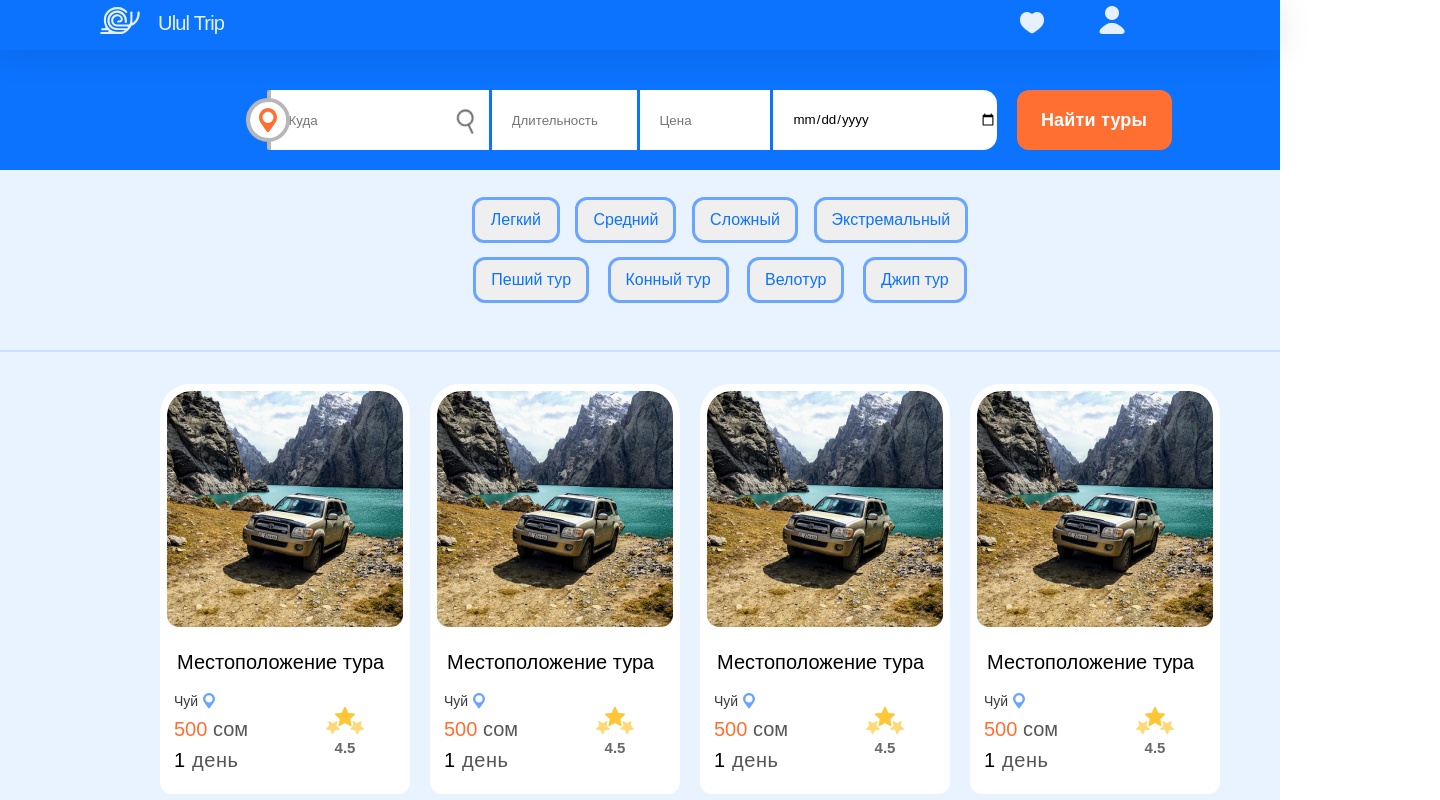
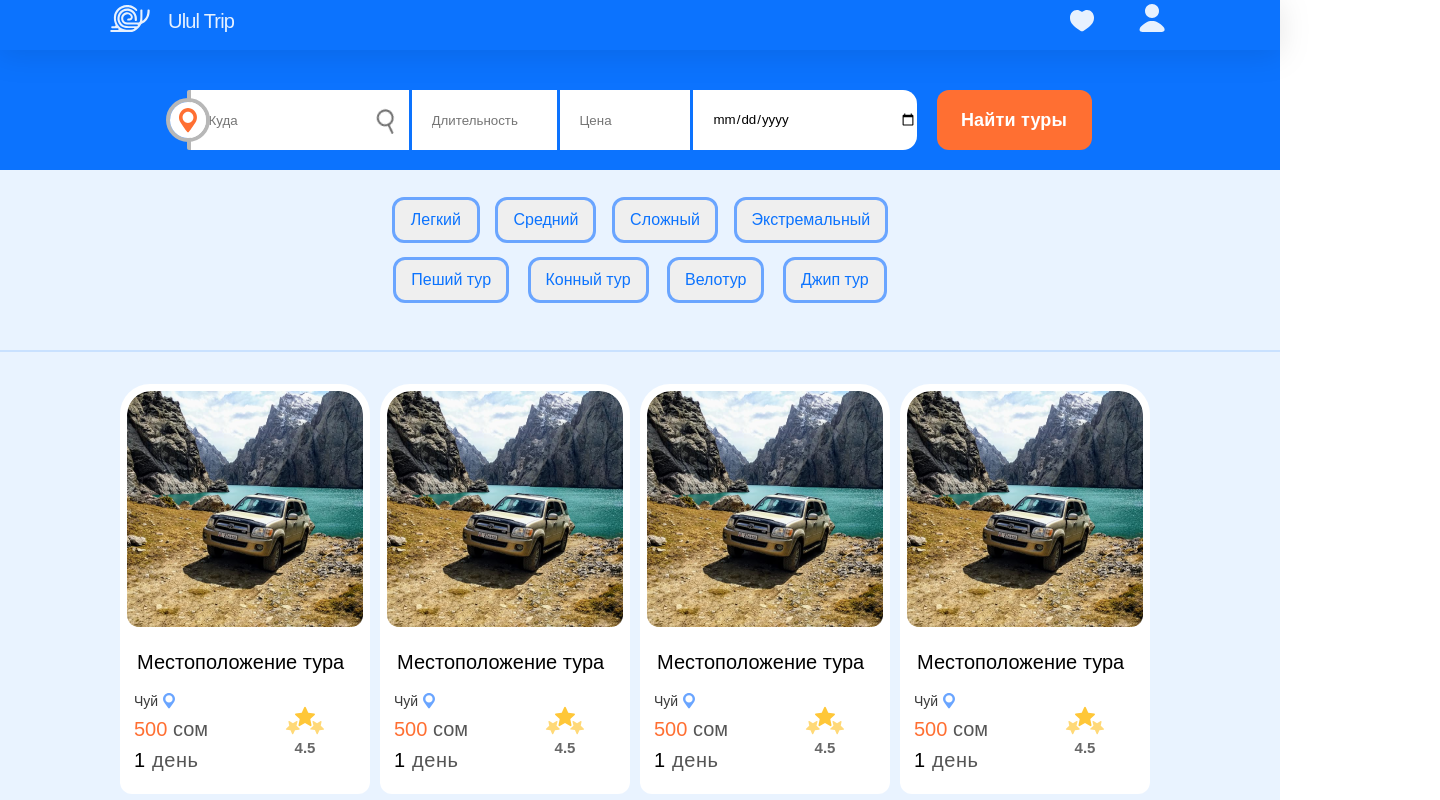
Before and after one commit to Abdymambetov/Ulul-trip-front, a React (Create React App) app: page /search in a window 1280 px wide. Shown: the top 800 px of the page, 1440 px wide, since content can reach past the window. Built offline with nearby package versions, Linux system fonts and the light colour scheme.

Commit message:
add: container

```diff
--- a/src/App.css
+++ b/src/App.css
@@ -69,7 +69,6 @@ html,body {
 
 ::-webkit-scrollbar {
     width: 8px; /* ширина скроллбара */
-    height: 428px;
   }
 
   /* Стилизуем полосу прокрутки */
--- a/src/components/buttonsFilter/ButtonsFilter.module.css
+++ b/src/components/buttonsFilter/ButtonsFilter.module.css
@@ -3,7 +3,7 @@
     border-bottom: 2px solid rgba(12, 115, 254, 0.14);
 }
 .container{
-    width: 1440px;
+    width: 1060px;
     margin: 0 auto;
 }
 .button_inner{
--- a/src/components/cardSearchPage/CardSearchPage.module.css
+++ b/src/components/cardSearchPage/CardSearchPage.module.css
@@ -3,7 +3,7 @@
     padding-top: 32px;
 }
 .container{
-    width: 1440px;
+    width: 1060px;
     margin: 0 auto;
 }
 .card_inner{
@@ -11,8 +11,6 @@
     align-items: center;
     justify-content: center;
     flex-direction: column;
-    width: 1200px;
-    margin-left: 100px;
 }
 .tour_card{
     display: flex;
--- a/src/components/firstBlockHome/FirstBlockHome.module.css
+++ b/src/components/firstBlockHome/FirstBlockHome.module.css
@@ -3,7 +3,7 @@
 
 }
 .container{
-    width: 1440px;
+    width: 1060px;
     height: 650px;
     margin: 0 auto;
 }
--- a/src/components/footer/Footer.module.css
+++ b/src/components/footer/Footer.module.css
@@ -9,7 +9,7 @@
     padding-top: 30px;
 }
 .container{
-    width: 1440px;
+    width: 1060px;
     height: 193px;
     margin: 0 auto;
 }
--- a/src/components/header/justHeader/JustHeader.module.css
+++ b/src/components/header/justHeader/JustHeader.module.css
@@ -5,7 +5,7 @@
     backdrop-filter: blur(7.5px);
 }
 .container{
-    width: 1440px;
+    width: 1060px;
     height: 50px;
     margin: 0 auto;
 
@@ -16,19 +16,14 @@
     display: flex;
     justify-content: space-between;
     align-items: center;
-    padding-right: 30px;
-    padding-left: 30px;
-
 }
 .header_antools{
     display: flex;
     justify-content: space-between;
     align-items: center;
-    padding: 7px 15px 6px 70px;
+
 }
-.header_profil{
-    padding-right: 280px;
-}
+
 .vector_img{
     width: 40px;
     height: 27px;
@@ -51,16 +46,13 @@
     display: flex;
     justify-content: space-between;
     align-items: center;
-    margin-right: 150px;
+
 }
 .search_svg{
     width: 50x;
     height: 50px;
+    margin-right: 40px;
 }
 .heart_icon{
-    margin-right: 50px;
-    margin-left: 50px;
+    margin-right: 40px;
 }
-.header_user{
-    margin-right: 280px;
-}
--- a/src/components/header/signUpHeader/SignUpHeader.module.css
+++ b/src/components/header/signUpHeader/SignUpHeader.module.css
@@ -5,13 +5,12 @@
     backdrop-filter: blur(7.5px);
 }
 .container{
-    width: 1440px;
+    width: 1060px;
     height: 50px;
     margin: 0 auto;
 
 }
 .header_inner{
-    margin-left: 150px;
     z-index: 1;
     opacity: 0.9;
     display: flex;
@@ -21,11 +20,9 @@
     display: flex;
     justify-content: space-between;
     align-items: center;
-    padding: 7px 10px 6px 70px;
+
 }
-.header_profil{
-    padding-right: 280px;
-}
+
 .ulul_image{
     width: 40;
     height: 27px;
@@ -65,7 +62,7 @@
 }
 .sign_up_btn{
     border: 3px solid #FF6F32;
-    margin: 9px 190px 11px 50px;
+    margin: 9px 10px 11px 50px;
     padding: 15px 20px;
     gap: 10px;
     width: 186px;
--- a/src/components/smallTravelCard/SmallTravelCard.module.css
+++ b/src/components/smallTravelCard/SmallTravelCard.module.css
@@ -4,7 +4,7 @@
     background: #FFFFFF;
     border-radius: 30px 30px 12px 12px;
     padding: 7px;
-    margin-right: 20px;
+    margin-right: 10px;
     margin-bottom: 27px;
     transition: 1ms;
 }
--- a/src/pages/profilePage/ProfilePage.module.css
+++ b/src/pages/profilePage/ProfilePage.module.css
@@ -2,7 +2,7 @@
     background-color: #eff1f4;
 }
 .container{
-    width: 1440px;
+    width: 1060px;
     margin: 0 auto;
 }
 .profile_inner{
--- a/src/pages/searchPage/SearchPage.module.css
+++ b/src/pages/searchPage/SearchPage.module.css
@@ -2,7 +2,7 @@
     background-color:  #0C73FE;
 }
 .container{
-    width: 1440px;
+    width: 1060px;
     margin: 0 auto;
 }
 .search_form{
```
